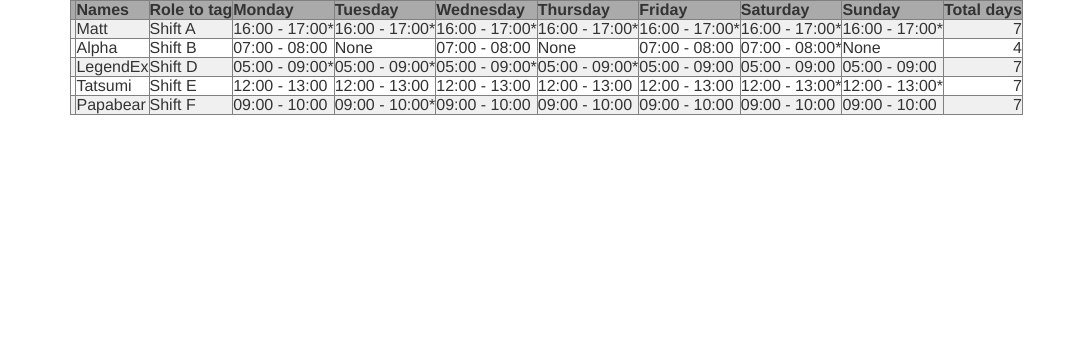
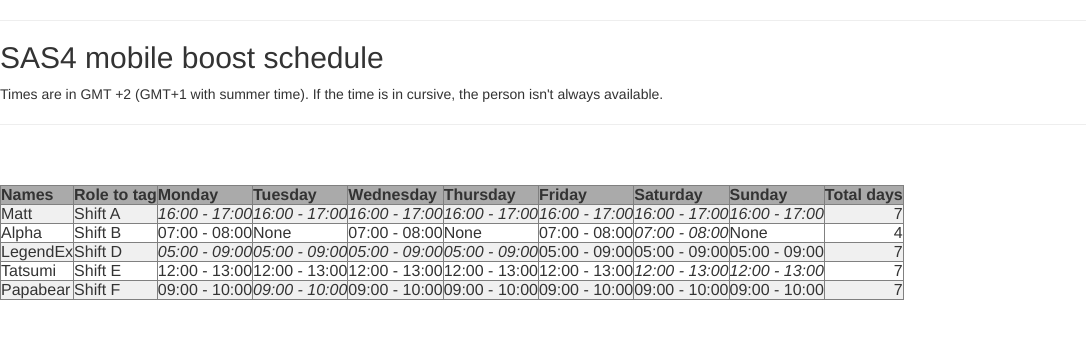
Before and after one commit to youixentoo/youixentoo.github.io, a plain HTML site: page index.html in a window 1280 px wide. Shown: the whole page, without its empty margins (0-1086 px from the left). Drawn offline with nearby package versions, Linux system fonts and the light colour scheme.

Commit message:
Styles v1

```diff
--- /dev/null
+++ b/css.css
@@ -0,0 +1,10 @@
+.sas4Table td
+{
+  padding:10 5px 0 0;
+}
+
+.content
+{
+  position: relative;
+  margin-left: 10px
+}
--- a/index.html
+++ b/index.html
@@ -3,30 +3,43 @@
       <title>SAS4 Schedule</title>
       <meta charset="utf-8">
       <meta name="viewport" content="width=device-width, initial-scale=1.0">
+      <link href="css.css" rel="stylesheet">
       <link href="https://cdnjs.cloudflare.com/ajax/libs/twitter-bootstrap/3.3.7/css/bootstrap.min.css" rel="stylesheet">
     </head>
+    <body>
 
-    <div class="container">
-      <table border="1" cellpadding="2" cellspacing="0">
+    <hr>
+    <div class="timeDiv">
+      <h2>SAS4 mobile boost schedule</h2>
+      Times are in GMT +2 (GMT+1 with summer time). If the time is in cursive, the person isn't always available.
+
+    </div>
+    <hr>
+
+    <br><br>
+
+    <div class="tableDiv">
+      <table border="1" className="sas4Table">
       <tr style="font-weight: bold; background-color: #aaa;">
-      <td></td><td>Names</td><td>Role to tag</td><td>Monday</td><td>Tuesday</td><td>Wednesday</td><td>Thursday</td><td>Friday</td><td>Saturday</td><td>Sunday</td><td>Total days</td>
+      <td>Names</td><td>Role to tag</td><td>Monday</td><td>Tuesday</td><td>Wednesday</td><td>Thursday</td><td>Friday</td><td>Saturday</td><td>Sunday</td><td>Total days</td>
       </tr>
       <tr style="background-color: #f0f0f0">
-      <td>&nbsp;</td><td>Matt</td><td>Shift A</td><td>16:00 - 17:00*</td><td>16:00 - 17:00*</td><td>16:00 - 17:00*</td><td>16:00 - 17:00*</td><td>16:00 - 17:00*</td><td>16:00 - 17:00*</td><td>16:00 - 17:00*</td><td align="right">7</td>
+      <td>Matt</td><td>Shift A</td><td><i>16:00 - 17:00</i></td><td><i>16:00 - 17:00</i></td><td><i>16:00 - 17:00</i></td><td><i>16:00 - 17:00</i></td><td><i>16:00 - 17:00</i></td><td><i>16:00 - 17:00</i></td><td><i>16:00 - 17:00</i></td><td align="right">7</td>
       </tr>
       <tr style="background-color: #ffffff">
-      <td>&nbsp;</td><td>Alpha</td><td>Shift B</td><td>07:00 - 08:00</td><td>None</td><td>07:00 - 08:00</td><td>None</td><td>07:00 - 08:00</td><td>07:00 - 08:00*</td><td>None</td><td align="right">4</td>
+      <td>Alpha</td><td>Shift B</td><td>07:00 - 08:00</td><td>None</td><td>07:00 - 08:00</td><td>None</td><td>07:00 - 08:00</td><td><i>07:00 - 08:00</i></td><td>None</td><td align="right">4</td>
       </tr>
       <tr style="background-color: #f0f0f0">
-      <td>&nbsp;</td><td>LegendEx</td><td>Shift D</td><td>05:00 - 09:00*</td><td>05:00 - 09:00*</td><td>05:00 - 09:00*</td><td>05:00 - 09:00*</td><td>05:00 - 09:00</td><td>05:00 - 09:00</td><td>05:00 - 09:00</td><td align="right">7</td>
+      <td>LegendEx</td><td>Shift D</td><td><i>05:00 - 09:00</i></td><td><i>05:00 - 09:00</i></td><td><i>05:00 - 09:00</i></td><td><i>05:00 - 09:00</i></td><td>05:00 - 09:00</td><td>05:00 - 09:00</td><td>05:00 - 09:00</td><td align="right">7</td>
       </tr>
       <tr style="background-color: #ffffff">
-      <td>&nbsp;</td><td>Tatsumi</td><td>Shift E</td><td>12:00 - 13:00</td><td>12:00 - 13:00</td><td>12:00 - 13:00</td><td>12:00 - 13:00</td><td>12:00 - 13:00</td><td>12:00 - 13:00*</td><td>12:00 - 13:00*</td><td align="right">7</td>
+      <td>Tatsumi</td><td>Shift E</td><td>12:00 - 13:00</td><td>12:00 - 13:00</td><td>12:00 - 13:00</td><td>12:00 - 13:00</td><td>12:00 - 13:00</td><td><i>12:00 - 13:00</i></td><td><i>12:00 - 13:00</i></td><td align="right">7</td>
       </tr>
       <tr style="background-color: #f0f0f0">
-      <td>&nbsp;</td><td>Papabear</td><td>Shift F</td><td>09:00 - 10:00</td><td>09:00 - 10:00*</td><td>09:00 - 10:00</td><td>09:00 - 10:00</td><td>09:00 - 10:00</td><td>09:00 - 10:00</td><td>09:00 - 10:00</td><td align="right">7</td>
+      <td>Papabear</td><td>Shift F</td><td>09:00 - 10:00</td><td><i>09:00 - 10:00</i></td><td>09:00 - 10:00</td><td>09:00 - 10:00</td><td>09:00 - 10:00</td><td>09:00 - 10:00</td><td>09:00 - 10:00</td><td align="right">7</td>
       </tr>
       </table>
     </div>
+    </body>
 
 </html>
```
